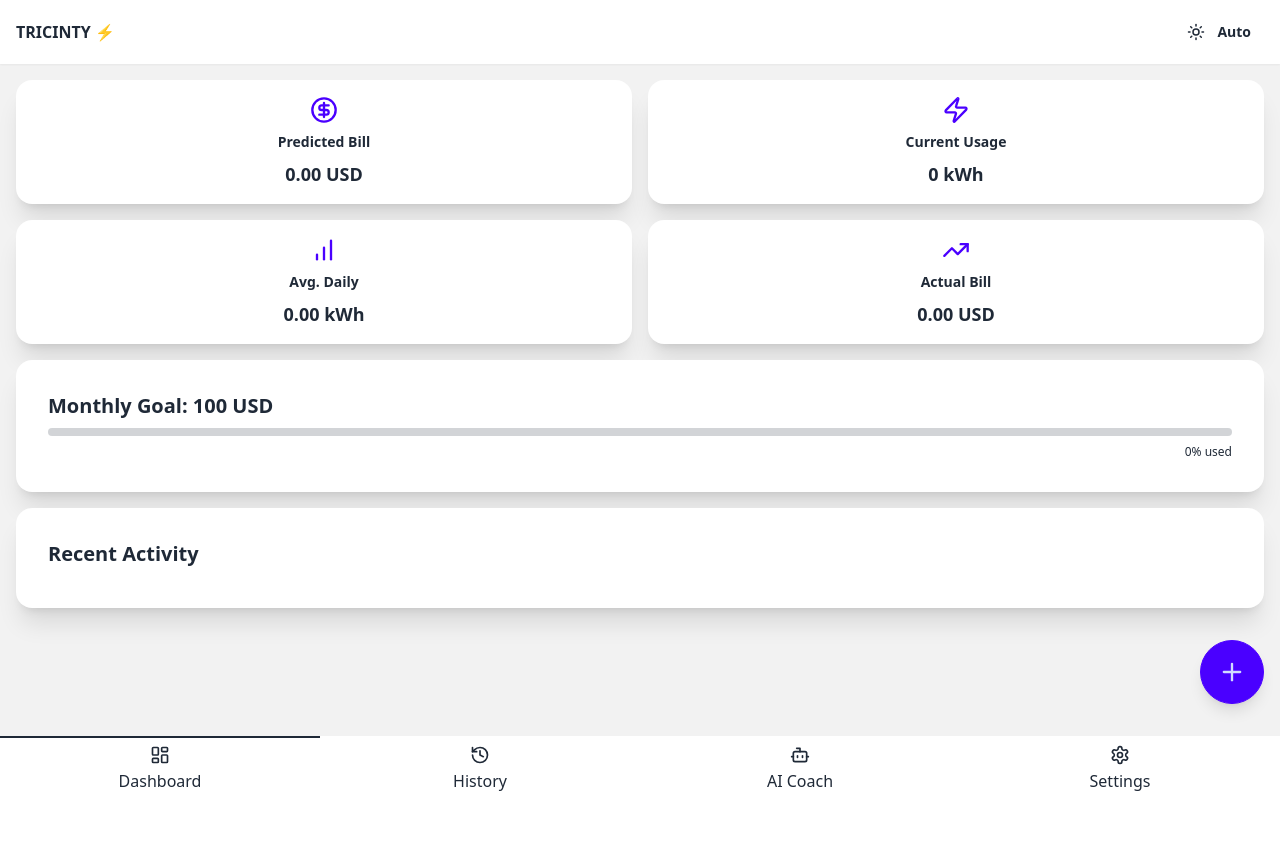
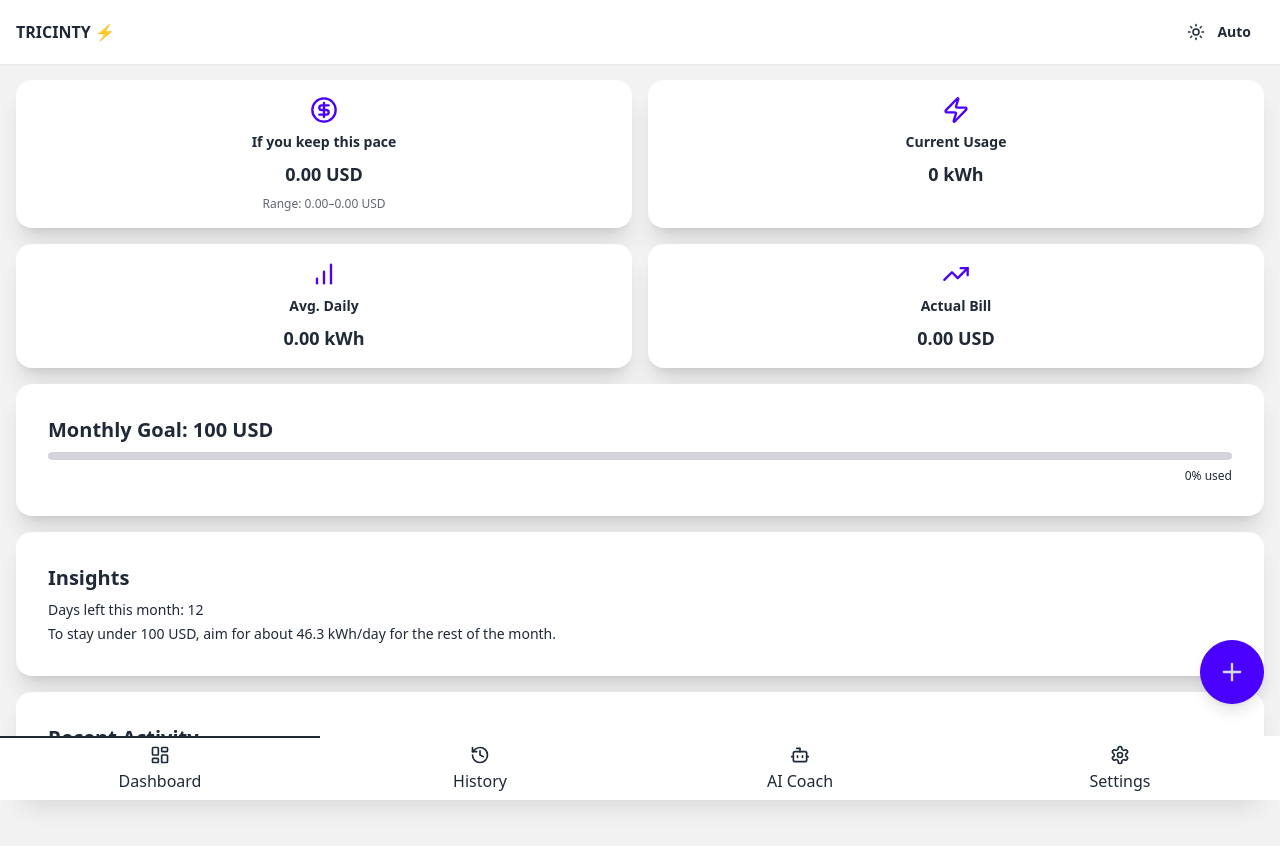
Before and after one commit to OMARMARCO23/TRICINTY2, a React (Vite) app: page /settings#/dashboard in a window 1280 px wide. Shown: the top 846 px of the page. Before the commit the page ends 800 px from the top, so only its background shows below. Built offline with nearby package versions, Linux system fonts and the light colour scheme.

Commit message:
Update Dashboard.jsx

```diff
--- a/src/pages/Dashboard.jsx
+++ b/src/pages/Dashboard.jsx
@@ -1,8 +1,13 @@
 import { useContext, useState } from 'react';
 import { AppContext } from '../contexts/AppContext.jsx';
-import { calculateBill, getMonthBoundaries } from '../lib/calculations.js';
+import {
+  calculateBill,
+  getMonthBoundaries,
+  kwhToNextTier,
+  dailyTargetForBudget,
+  forecastBand
+} from '../lib/calculations.js';
 import { CircleDollarSign, Zap, BarChart, TrendingUp, Plus } from 'lucide-react';
-import { kwhToNextTier, dailyTargetForBudget, forecastBand } from '../lib/calculations.js';
 
 export default function Dashboard() {
   const { readings, setReadings, settings } = useContext(AppContext);
@@ -19,8 +24,20 @@ export default function Dashboard() {
   const predictedUsage = avgDaily * daysInMonth;
   const predicted = calculateBill(predictedUsage, settings.tariffs);
 
+  const daysLeft = Math.max(daysInMonth - daysSoFar, 0);
+  const toNextTier = kwhToNextTier(currentUsage, settings.tariffs);
+  const { dailyTarget } = dailyTargetForBudget(
+    Number(settings.goal) || 0,
+    settings.tariffs,
+    daysInMonth,
+    currentUsage,
+    daysSoFar
+  );
+  const band = forecastBand(predictedUsage, settings.tariffs, 0.10);
+
   const goalProgress = settings.goal > 0 ? (parseFloat(actual.bill) / settings.goal) * 100 : 0;
-  const progressColor = goalProgress >= 100 ? 'progress-error' : goalProgress > 75 ? 'progress-warning' : 'progress-success';
+  const progressColor =
+    goalProgress >= 100 ? 'progress-error' : goalProgress > 75 ? 'progress-warning' : 'progress-success';
 
   const addReading = () => {
     const val = Number(newReading);
@@ -37,7 +54,16 @@ export default function Dashboard() {
   return (
     <div className="space-y-4">
       <div className="grid grid-cols-2 gap-4">
-        <StatCard icon={<CircleDollarSign className="h-7 w-7 text-primary" />} title="Predicted Bill" value={`${predicted.bill} ${predicted.currency}`} />
+        <StatCard
+          icon={<CircleDollarSign className="h-7 w-7 text-primary" />}
+          title="If you keep this pace"
+          value={`${predicted.bill} ${predicted.currency}`}
+        >
+          <p className="text-xs opacity-70">
+            Range: {band.low}–{band.high} {predicted.currency}
+          </p>
+        </StatCard>
+
         <StatCard icon={<Zap className="h-7 w-7 text-primary" />} title="Current Usage" value={`${currentUsage.toFixed(0)} kWh`} />
         <StatCard icon={<BarChart className="h-7 w-7 text-primary" />} title="Avg. Daily" value={`${avgDaily.toFixed(2)} kWh`} />
         <StatCard icon={<TrendingUp className="h-7 w-7 text-primary" />} title="Actual Bill" value={`${actual.bill} ${actual.currency}`} />
@@ -53,6 +79,20 @@ export default function Dashboard() {
         </div>
       )}
 
+      <div className="card bg-base-100 shadow-xl">
+        <div className="card-body">
+          <h2 className="card-title">Insights</h2>
+          <ul className="text-sm space-y-1">
+            <li>Days left this month: {daysLeft}</li>
+            {Number(settings.goal) > 0 && (
+              <li>To stay under {settings.goal} {actual.currency}, aim for about {dailyTarget} kWh/day for the rest of the month.</li>
+            )}
+            {isFinite(toNextTier) && <li>You are {toNextTier.toFixed(0)} kWh from the next price tier.</li>}
+          </ul>
+        </div>
+      </div>
+
+      {/* Recent Activity */}
       <div className="card bg-base-100 shadow-xl">
         <div className="card-body">
           <h2 className="card-title">Recent Activity</h2>
@@ -78,7 +118,10 @@ export default function Dashboard() {
 
       {/* FAB */}
       <div className="fixed bottom-24 right-4">
-        <button className="btn btn-primary btn-circle btn-lg shadow-lg" onClick={() => document.getElementById('add_reading_modal')?.showModal()}>
+        <button
+          className="btn btn-primary btn-circle btn-lg shadow-lg"
+          onClick={() => document.getElementById('add_reading_modal')?.showModal()}
+        >
           <Plus size={28} />
         </button>
       </div>
@@ -105,13 +148,14 @@ export default function Dashboard() {
   );
 }
 
-function StatCard({ icon, title, value }) {
+function StatCard({ icon, title, value, children }) {
   return (
     <div className="card bg-base-100 shadow-xl">
       <div className="card-body items-center text-center p-4">
         {icon}
         <h2 className="card-title text-sm">{title}</h2>
         <p className="font-bold text-lg">{value}</p>
+        {children}
       </div>
     </div>
   );
```
